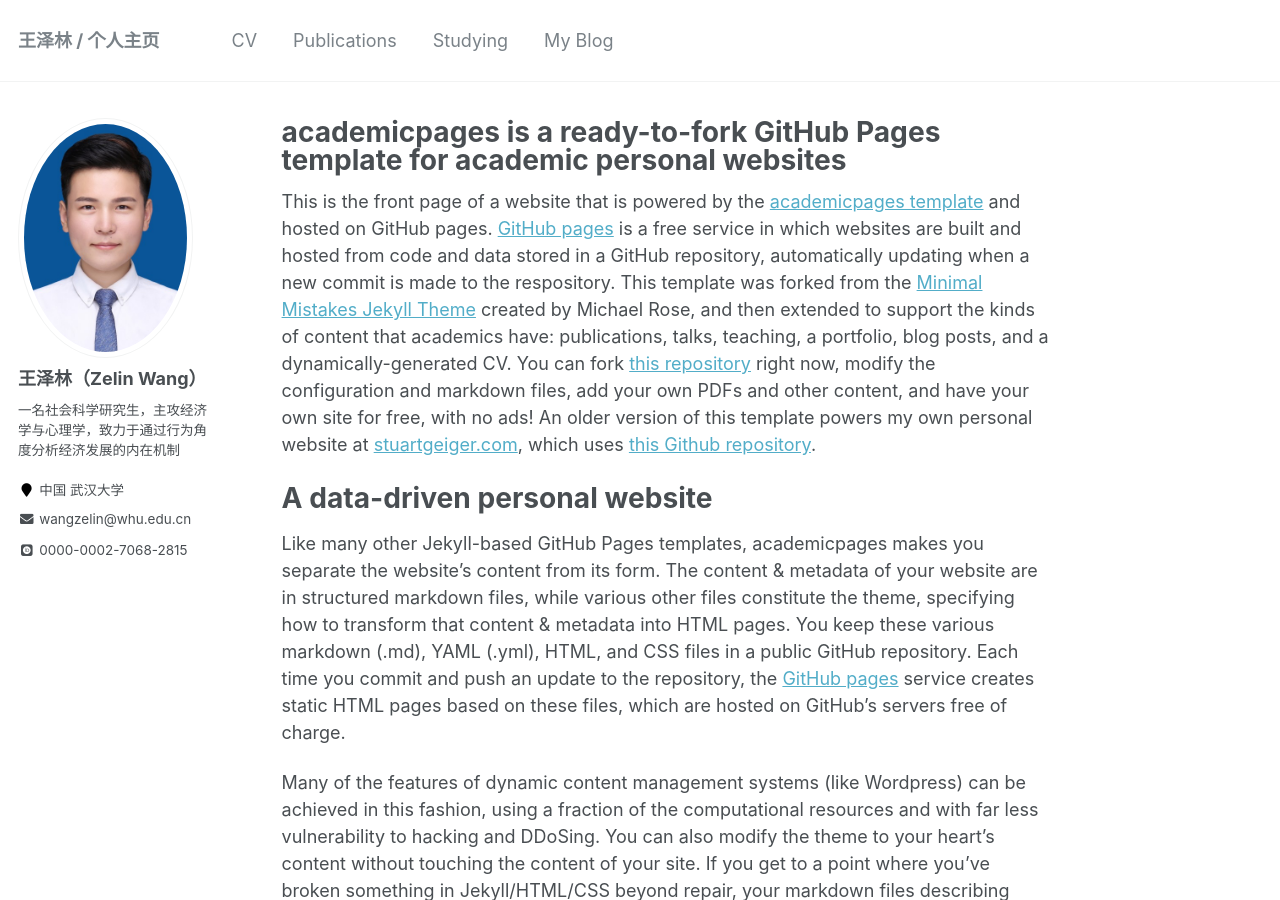
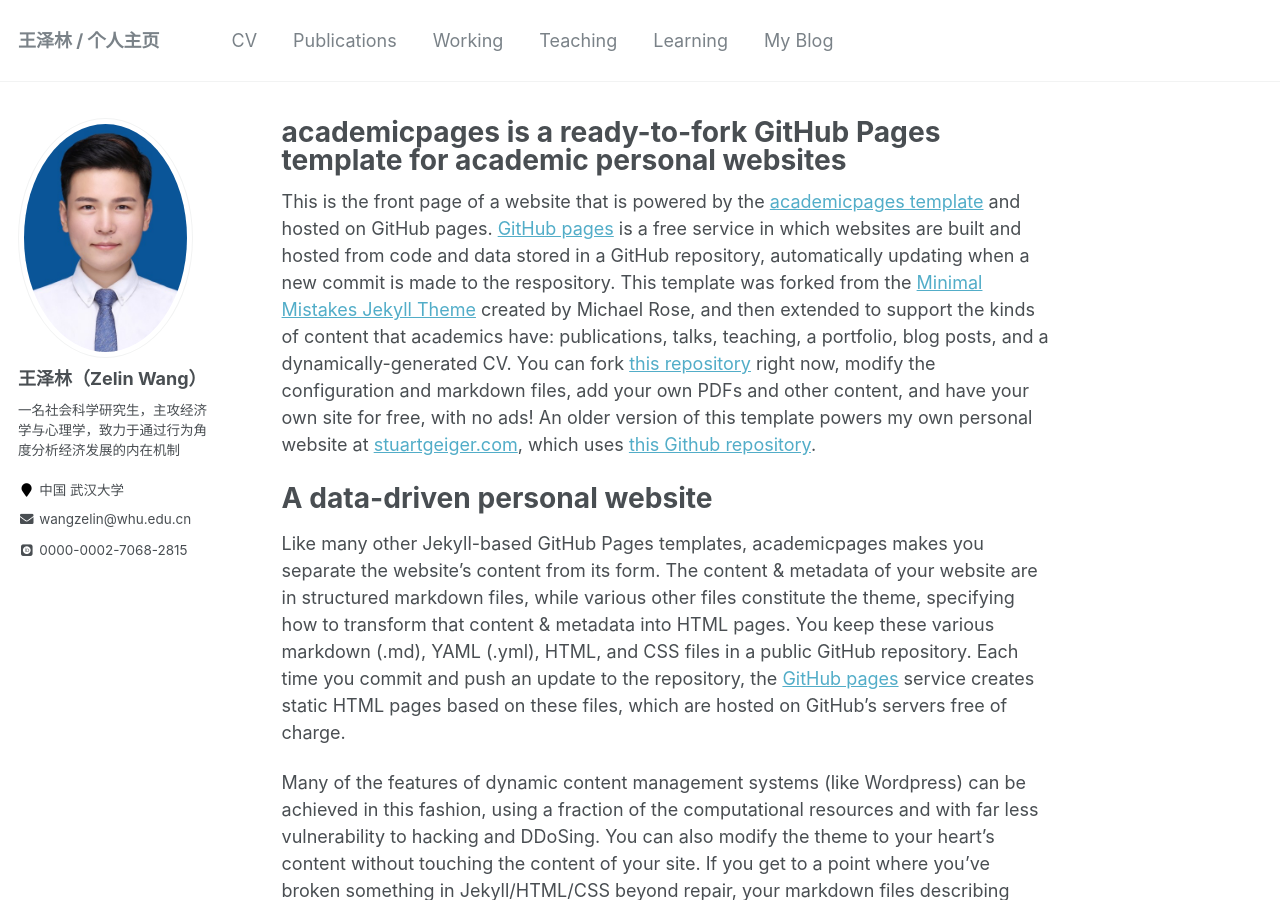
Before and after one commit to ColinWangZelin/colinwangzelin.github.io, a Jekyll site: the page built from _pages/about.md, in a window 1280 px wide and 900 px high. Built offline with Jekyll 4.4.1, drawn with Linux system fonts in a browser that asks for light colours; some web fonts are replaced.

Commit message:
Update navigation.yml

```diff
--- a/_data/navigation.yml
+++ b/_data/navigation.yml
@@ -9,8 +9,14 @@ main:
 #   - title: "Talks"
 #     url: /talks/
 
-  - title: "Studying"
-    url: /studying/
+  - title: "Working"
+    url: /working/
+
+  - title: "Teaching"
+    url: /teaching/
+
+  - title: "Learning"
+    url: /learning/
 
 #   - title: "Portfolio"
 #     url: /portfolio/
```
